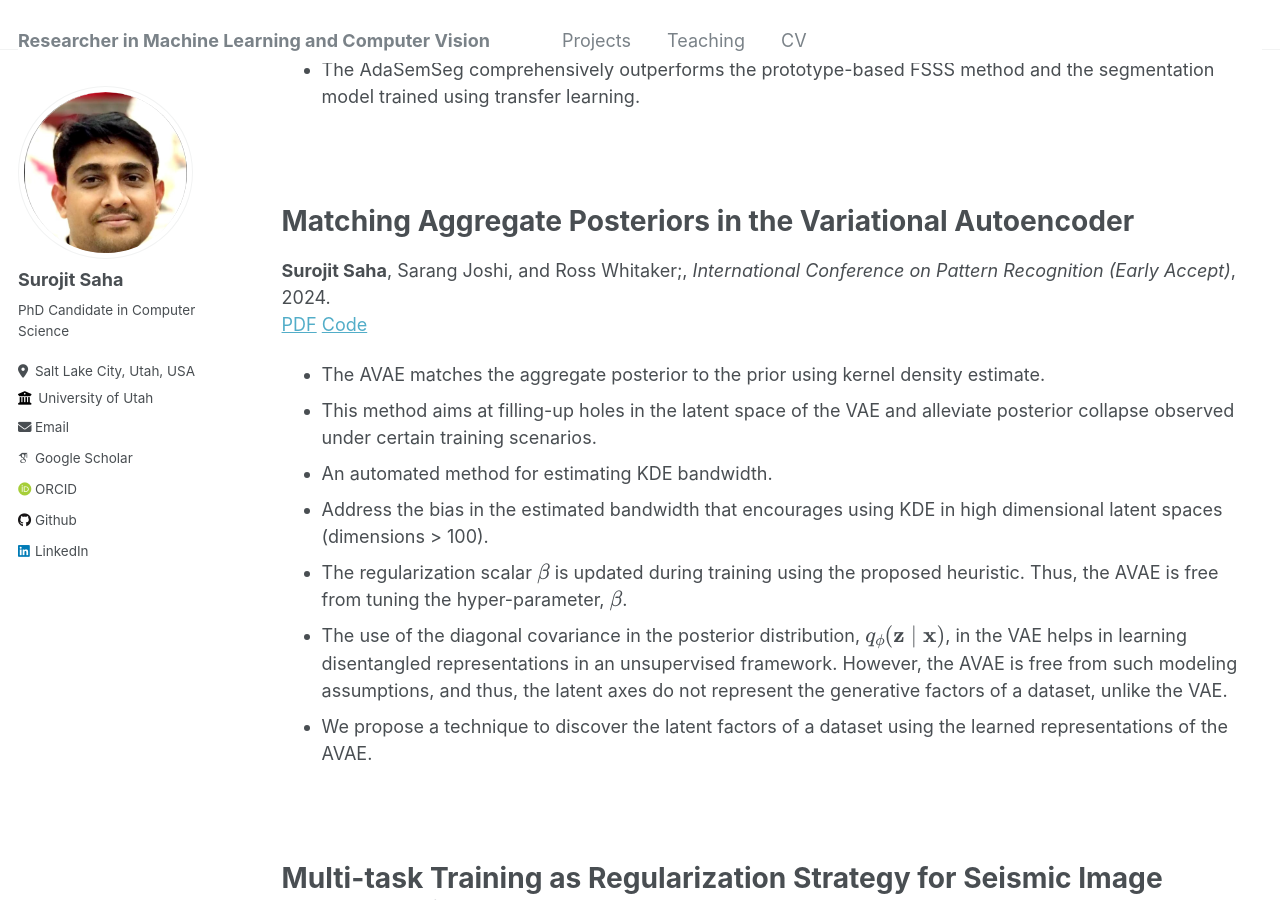
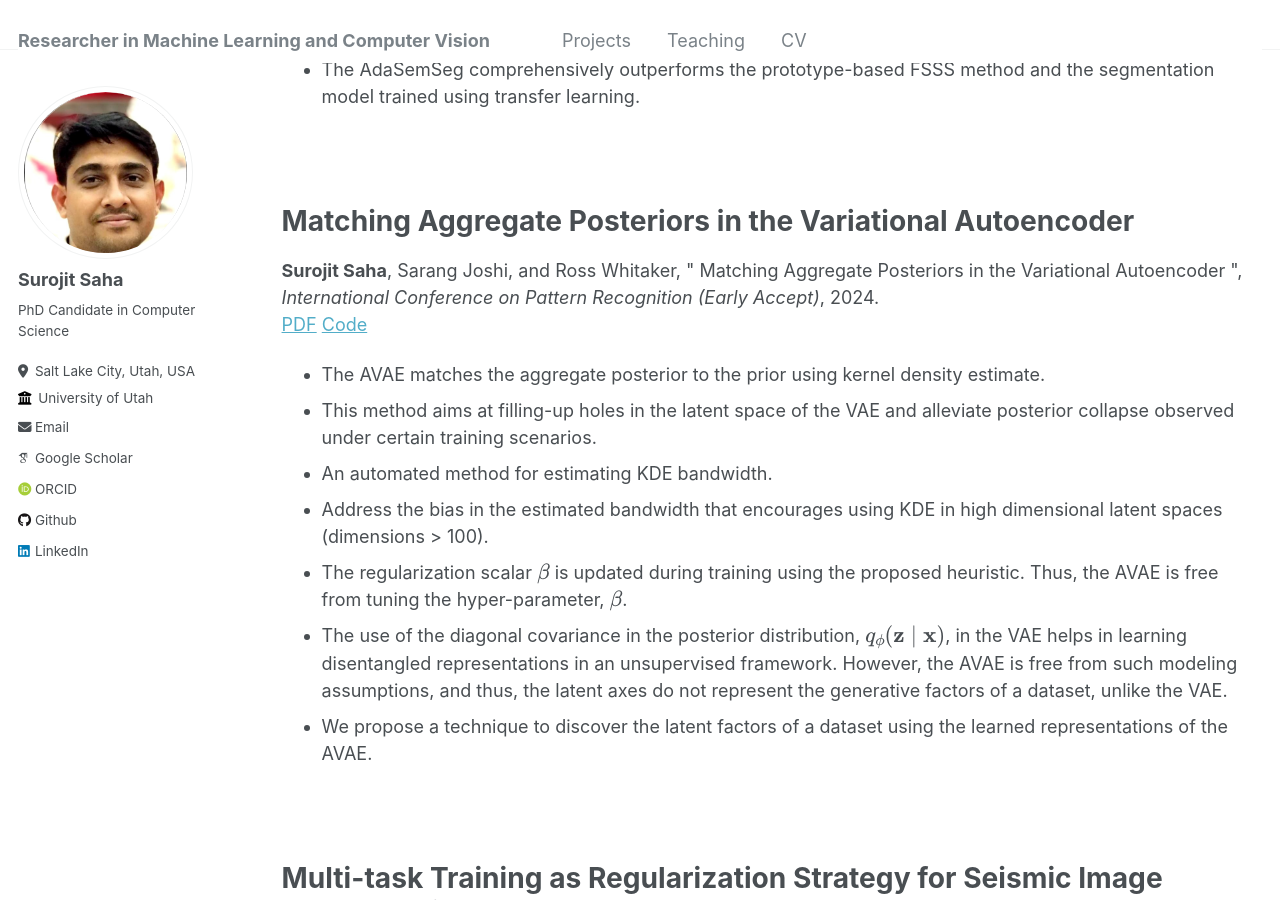
Before and after one commit to Surojit-Utah/Surojit-Utah.github.io, a Jekyll site: the page built from _pages/publications.md, in a window 1280 px wide and 900 px high, scrolled down 1234 px. Built offline with Jekyll 4.4.1, drawn with Linux system fonts in a browser that asks for light colours; some web fonts are replaced.

Commit message:
Update publications.md

```diff
--- a/_pages/publications.md
+++ b/_pages/publications.md
@@ -34,7 +34,7 @@ As a research assistant, I have collaborated with researchers from ExxonMobil, U
 <br />
 <br />
 # Matching Aggregate Posteriors in the Variational Autoencoder
-<b>Surojit Saha</b>, Sarang Joshi, and Ross Whitaker;, <i>International Conference on Pattern Recognition (Early Accept)</i>, 2024.
+<b>Surojit Saha</b>, Sarang Joshi, and Ross Whitaker, &quot; Matching Aggregate Posteriors in the Variational Autoencoder &quot;, <i>International Conference on Pattern Recognition (Early Accept)</i>, 2024.
 <br />
 [PDF](http://surojit-utah.github.io/files/AVAE.pdf "PDF") [Code](https://github.com/Surojit-Utah/AVAE "Code")
 
```
